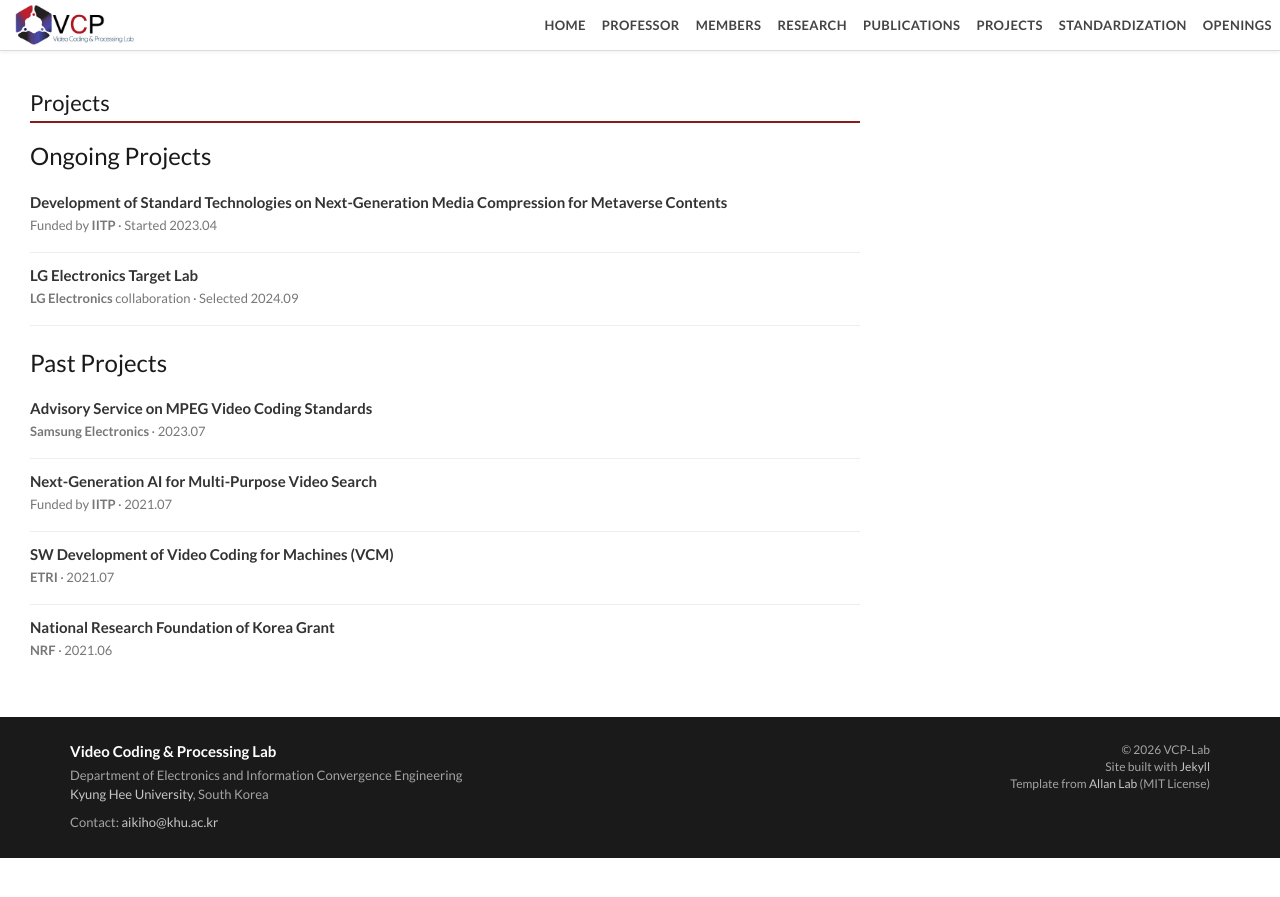
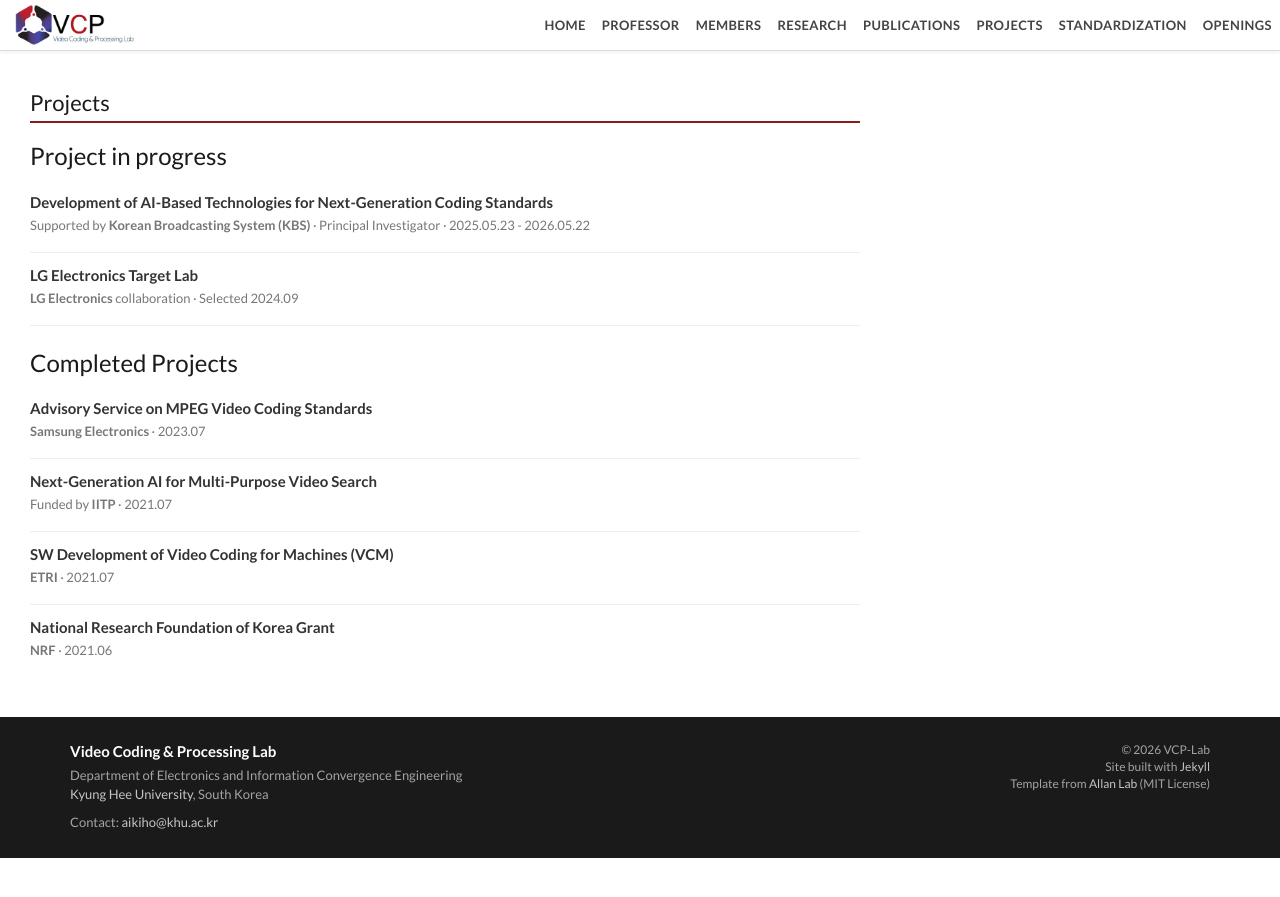
Before and after one commit to hazelran/lab_test, a Jekyll site: the page built from _pages/projects.html, in a window 1280 px wide. Shown: the top 897 px of the page. Built offline with Jekyll 4.4.1, drawn with Linux system fonts in a browser that asks for light colours.

Commit message:
Update projects.html

```diff
--- a/_pages/projects.html
+++ b/_pages/projects.html
@@ -7,17 +7,17 @@
 <div class="col-sm-12" style="max-width:860px;">
   <h2 class="section-heading">Projects</h2>
 
-  <h3>Ongoing Projects</h3>
+  <h3>Project in progress</h3>
   <div class="pub-row">
-    <div class="pub-title">Development of Standard Technologies on Next-Generation Media Compression for Metaverse Contents</div>
-    <div class="pub-venue">Funded by <strong>IITP</strong> · Started 2023.04</div>
+    <div class="pub-title">Development of AI-Based Technologies for Next-Generation Coding Standards</div>
+    <div class="pub-venue">Supported by <strong>Korean Broadcasting System (KBS)</strong> · Principal Investigator · 2025.05.23 - 2026.05.22</div>
   </div>
   <div class="pub-row">
     <div class="pub-title">LG Electronics Target Lab</div>
     <div class="pub-venue"><strong>LG Electronics</strong> collaboration · Selected 2024.09</div>
   </div>
 
-  <h3 style="margin-top:24px;">Past Projects</h3>
+  <h3 style="margin-top:24px;">Completed Projects</h3>
   <div class="pub-row">
     <div class="pub-title">Advisory Service on MPEG Video Coding Standards</div>
     <div class="pub-venue"><strong>Samsung Electronics</strong> · 2023.07</div>
```
